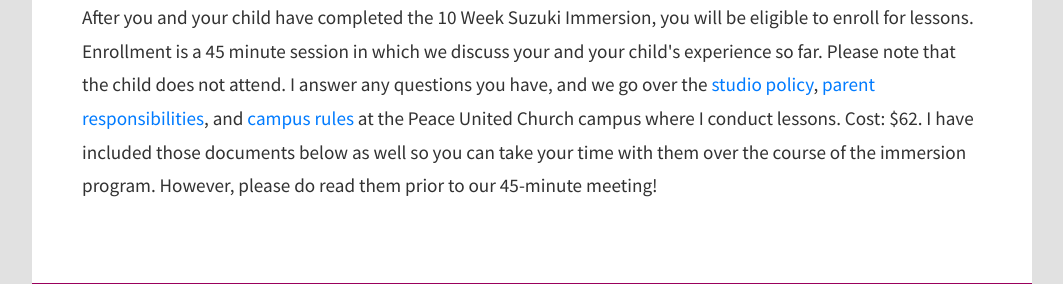
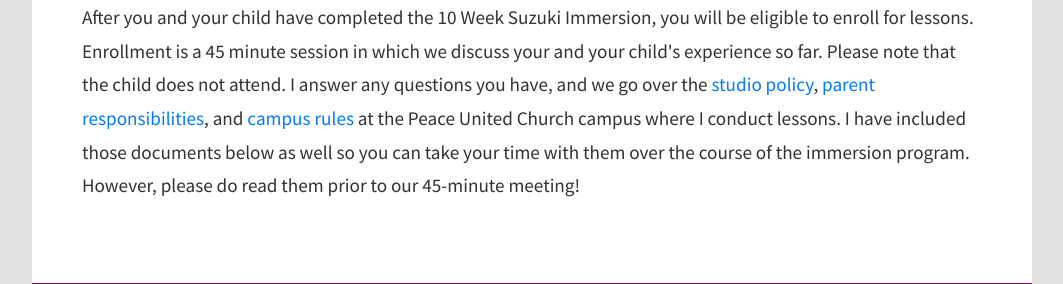
Before and after one commit to ingrid-anderson/Kate, a Django app: page /new-students/ in a window 1280 px wide. Shown: the part 876-1160 px from the top of the page, without its empty margins (108-1171 px from the left). Run offline with Django 3.2, Linux system fonts and the light colour scheme; some libraries are stand-ins or nearby versions.

Commit message:
Update immersion.htm

```diff
--- a/templates/general/immersion.htm
+++ b/templates/general/immersion.htm
@@ -12,7 +12,7 @@
                 <p>It has taken me years to develop a method for introducing students to the Suzuki Method; it is very rewarding and well worth the investment of your time. This process educates both the parent and child thoroughly, so that when your child begins lessons, he experiences success, excellence, and joy from the very beginning.</p>
                 <p>A document with more information about what observation looks like is linked <a href="https://s3-us-west-2.amazonaws.com/ka-public/PDFs/Observation.pdf" target="_blank">here</a> and below.</p>
                 <p>It includes six 15 minute lessons for your child ( and/or yourself) and 2 parent/teacher conferences.</p>
-                <p>After you and your child have completed the 10 Week Suzuki Immersion, you will be eligible to enroll for lessons. Enrollment is a 45 minute session in which we discuss your and your child's experience so far. Please note that the child does not attend. I answer any questions you have, and we go over the <a href="https://s3-us-west-2.amazonaws.com/ka-public/PDFs/StudioPolicy.pdf" target="_blank">studio policy</a>, <a href="https://s3-us-west-2.amazonaws.com/ka-public/PDFs/ParentResponsibilities.pdf" target="_blank">parent responsibilities</a>, and <a href="https://s3-us-west-2.amazonaws.com/ka-public/PDFs/CampusRules.pdf" target="_blank">campus rules</a> at the Peace United Church campus where I conduct lessons. Cost: $62. I have included those documents below as well so you can take your time with them over the course of the immersion program. However, please do read them prior to our 45-minute meeting!</p>
+                <p>After you and your child have completed the 10 Week Suzuki Immersion, you will be eligible to enroll for lessons. Enrollment is a 45 minute session in which we discuss your and your child's experience so far. Please note that the child does not attend. I answer any questions you have, and we go over the <a href="https://s3-us-west-2.amazonaws.com/ka-public/PDFs/StudioPolicy.pdf" target="_blank">studio policy</a>, <a href="https://s3-us-west-2.amazonaws.com/ka-public/PDFs/ParentResponsibilities.pdf" target="_blank">parent responsibilities</a>, and <a href="https://s3-us-west-2.amazonaws.com/ka-public/PDFs/CampusRules.pdf" target="_blank">campus rules</a> at the Peace United Church campus where I conduct lessons. I have included those documents below as well so you can take your time with them over the course of the immersion program. However, please do read them prior to our 45-minute meeting!</p>
             </div>
         </section>
         <section id="new-students">
```
